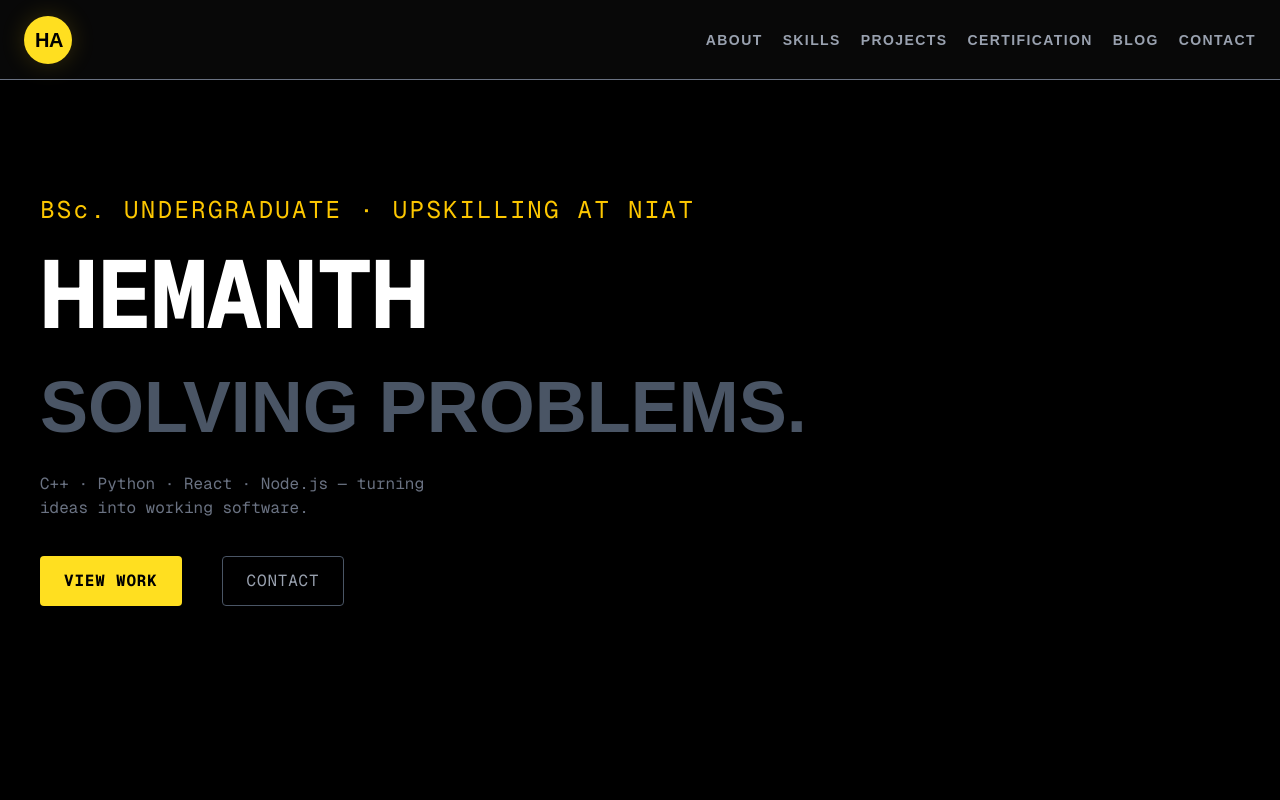
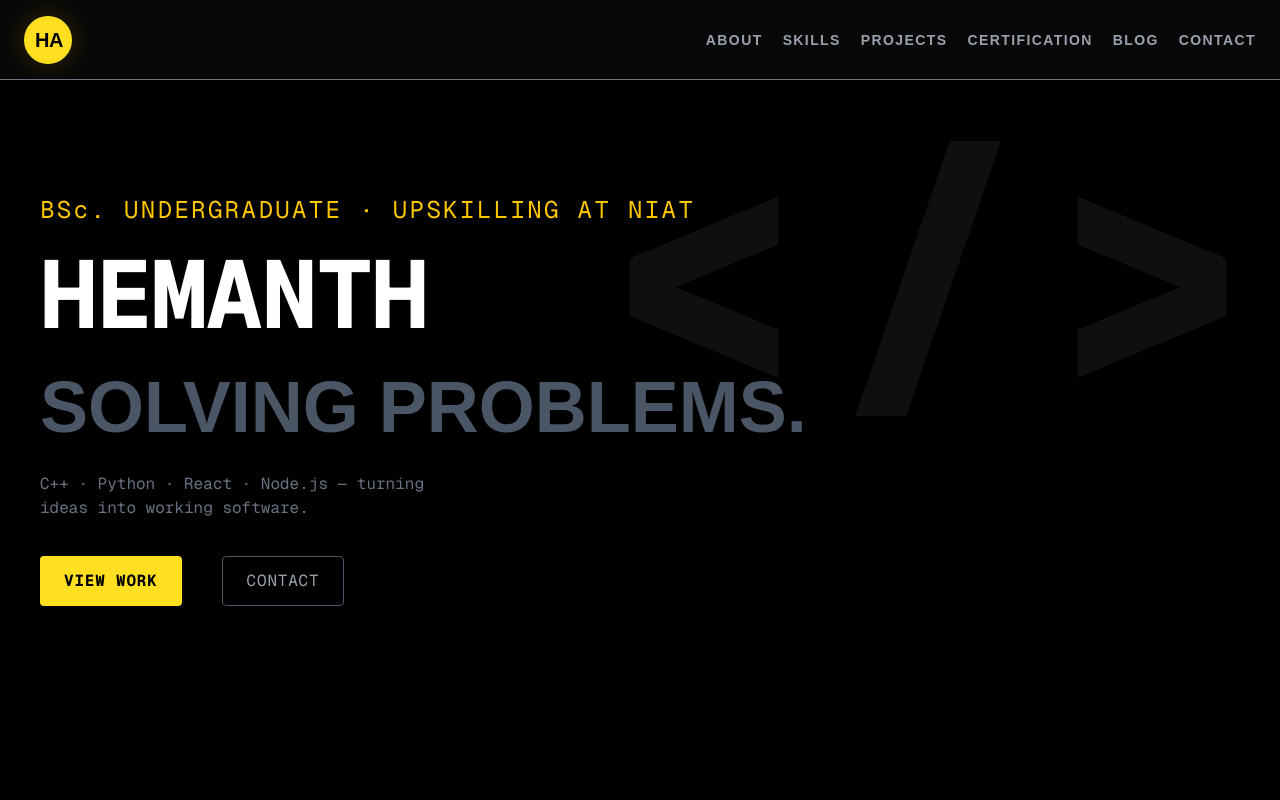
Before and after one commit to hemanth174/hemanth-portfolio117, a Next.js app: page / in a window 1280 px wide. Shown: the top 800 px of the page. Built offline with nearby package versions, Linux system fonts and the light colour scheme; no server answers; the database is empty.

Commit message:
smal chnaged

```diff
--- a/components/home_section/page.tsx
+++ b/components/home_section/page.tsx
@@ -30,12 +30,17 @@ export const HomeSection = () => {
                     </div>
                 </header>
 
-                <section className="flex flex-col justify-center items-start px-6 md:px-10 h-screen bg-black gap-4 md:gap-5 pt-28 md:pt-0 pb-0">
+                <section className="relative flex flex-col justify-center items-start px-6 md:px-10 h-screen bg-black gap-4 md:gap-5 pt-28 md:pt-0 pb-0 overflow-hidden">
+                    {/* Background Decoration */}
+                    <div className="absolute right-[-0%] top-1/3 -translate-y-1/2 text-[20rem] md:text-[20rem] font-mono tracking-widest font-black text-white/[0.06] select-none pointer-events-none hidden lg:block">
+                        &lt;/&gt;
+                    </div>
+
                     <p className="text-sm md:text-2xl tracking-widest text-yellow-400 font-mono"><span className="tracking-widest">BSc.</span> UNDERGRADUATE · UPSKILLING AT NIAT</p>
-                    <h1 className="text-5xl sm:text-6xl md:text-8xl font-bold text-white font-mono tracking-tight overflow-hidden">HEMANTH</h1>
-                    <h1 className="text-4xl sm:text-5xl md:text-7xl font-extrabold text-gray-600 leading-tight">SOLVING PROBLEMS.</h1>
-                    <p className="text-gray-500 w-full md:w-100 font-mono text-sm md:text-base">C++ · Python · React · Node.js — turning ideas into working software.</p>
-                    <div className="flex flex-col sm:flex-row gap-4 md:gap-10 font-mono w-full sm:w-auto mt-4">
+                    <h1 className="text-5xl sm:text-6xl md:text-8xl font-bold text-white font-mono tracking-tight overflow-hidden z-10">HEMANTH</h1>
+                    <h1 className="text-4xl sm:text-5xl md:text-7xl font-extrabold text-gray-600 leading-tight z-10">SOLVING PROBLEMS.</h1>
+                    <p className="text-gray-500 w-full md:w-100 font-mono text-sm md:text-base z-10">C++ · Python · React · Node.js — turning ideas into working software.</p>
+                    <div className="flex flex-col sm:flex-row gap-4 md:gap-10 font-mono w-full sm:w-auto mt-4 z-10">
                         <button onClick={() => { router.push('/#section2') }} className="p-3 px-6 bg-yellow-300 text-black hover:bg-yellow-400 transition-colors rounded-sm cursor-pointer w-full sm:w-auto font-bold tracking-wider">
                             VIEW WORK
                         </button>
```
